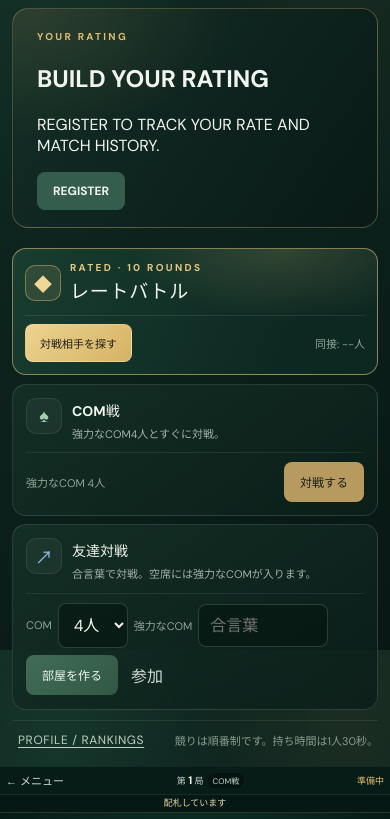
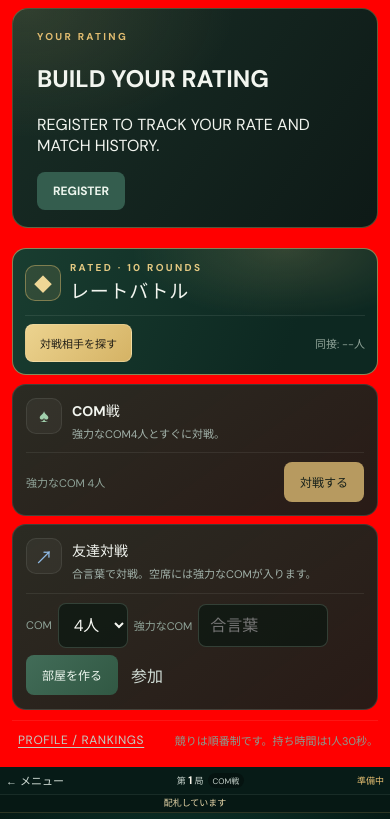
Before and after one commit to okey0226/napoleon, a plain HTML site: page index.html in a window 390 px wide. Shown: the part 194-1013 px from the top of the page. Drawn offline with Linux system fonts and the light colour scheme; no server answers.

Commit message:
Update style.css

```diff
--- a/style.css
+++ b/style.css
@@ -591,3 +591,6 @@ dialog::backdrop{background:rgba(0,0,0,.67)}
   .hand.discard-mode .card{width:50px !important;height:74px !important;flex:0 0 50px !important}
   .kitty-view .card{width:34px !important;height:48px !important}
 }
+@media(max-width:760px){
+  body{background:#ff0000 !important}
+}
```
